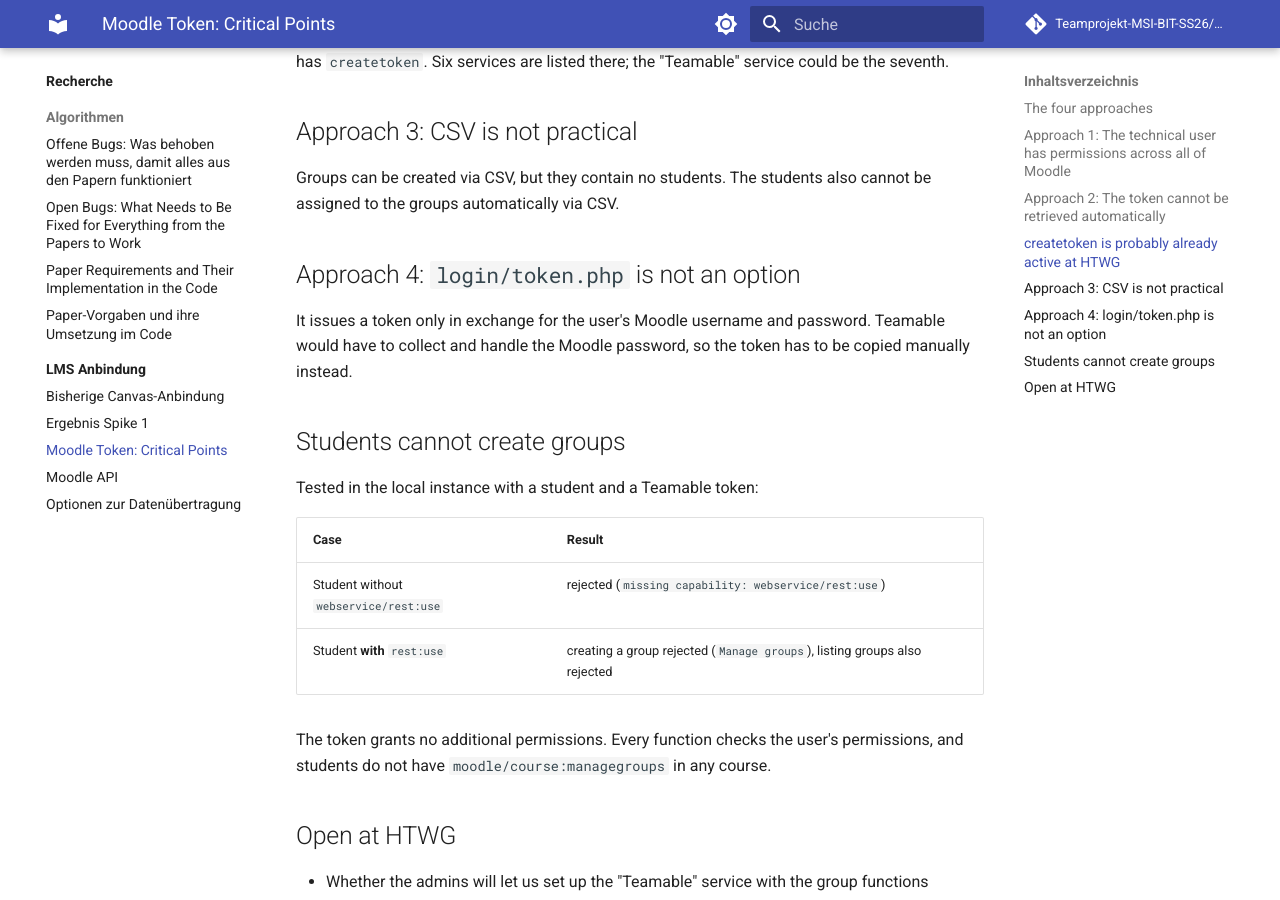
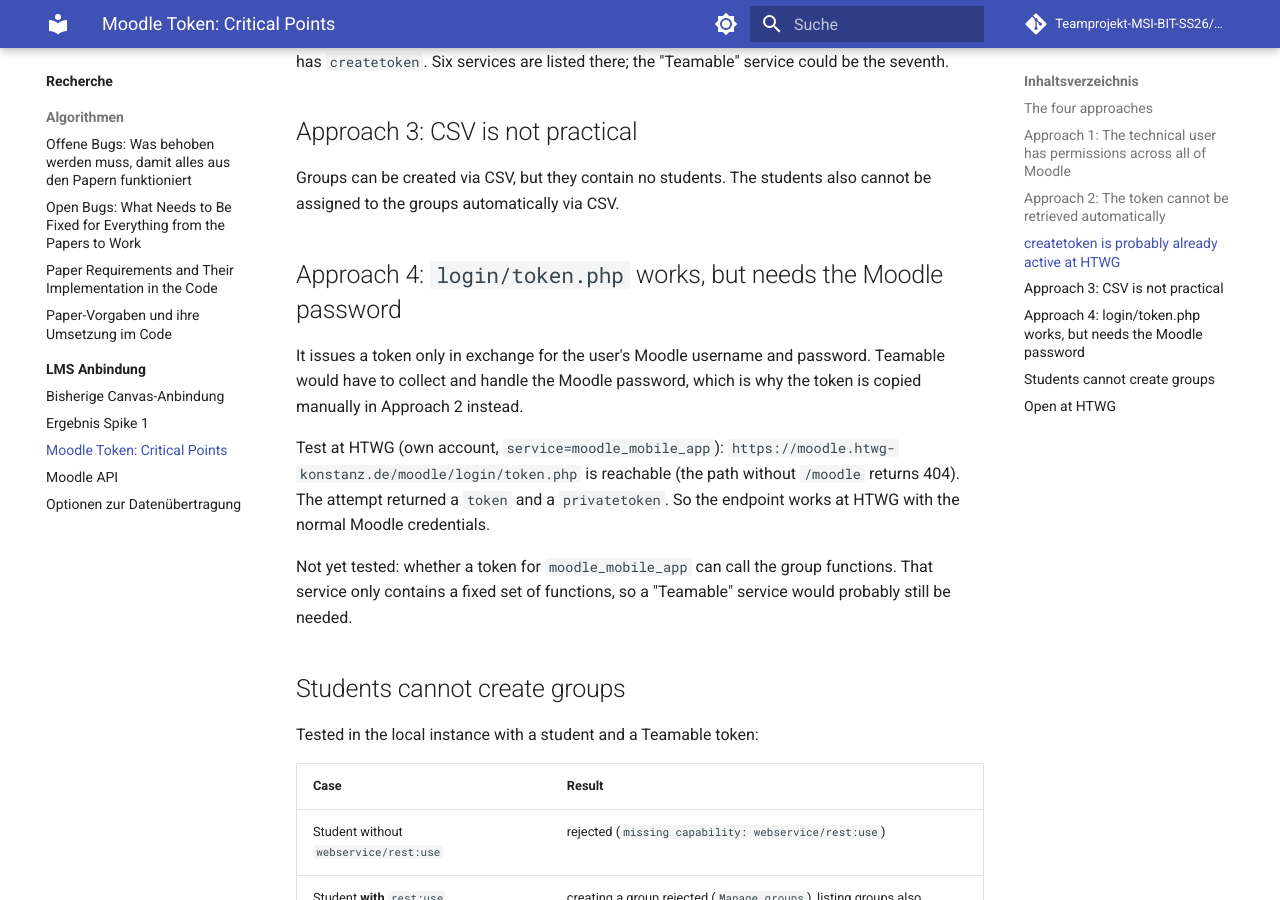
Before and after one commit to Teamprojekt-MSI-BIT-SS26/documentation, an MkDocs documentation site: the page built from docs/recherche/LMS-Anbindung/moodle-api-key-problem.md, in a window 1280 px wide and 900 px high, scrolled down 1323 px. Built offline with MkDocs 1.6.1 and Material for MkDocs 9.7.7, drawn with Linux system fonts in a browser that asks for light colours; comment, search, counter and statistics services are not loaded.

Commit message:
Update moodle-api-key-problem.md

```diff
--- a/docs/recherche/LMS-Anbindung/moodle-api-key-problem.md
+++ b/docs/recherche/LMS-Anbindung/moodle-api-key-problem.md
@@ -35,9 +35,13 @@ The token box on the security keys page only appears if web services are enabled
 
 Groups can be created via CSV, but they contain no students. The students also cannot be assigned to the groups automatically via CSV.
 
-## Approach 4: `login/token.php` is not an option
+## Approach 4: `login/token.php` works, but needs the Moodle password
 
-It issues a token only in exchange for the user's Moodle username and password. Teamable would have to collect and handle the Moodle password, so the token has to be copied manually instead.
+It issues a token only in exchange for the user's Moodle username and password. Teamable would have to collect and handle the Moodle password, which is why the token is copied manually in Approach 2 instead.
+
+Test at HTWG (own account, `service=moodle_mobile_app`): `https://moodle.htwg-konstanz.de/moodle/login/token.php` is reachable (the path without `/moodle` returns 404). The attempt returned a `token` and a `privatetoken`. So the endpoint works at HTWG with the normal Moodle credentials.
+
+Not yet tested: whether a token for `moodle_mobile_app` can call the group functions. That service only contains a fixed set of functions, so a "Teamable" service would probably still be needed.
 
 ## Students cannot create groups
 
```
